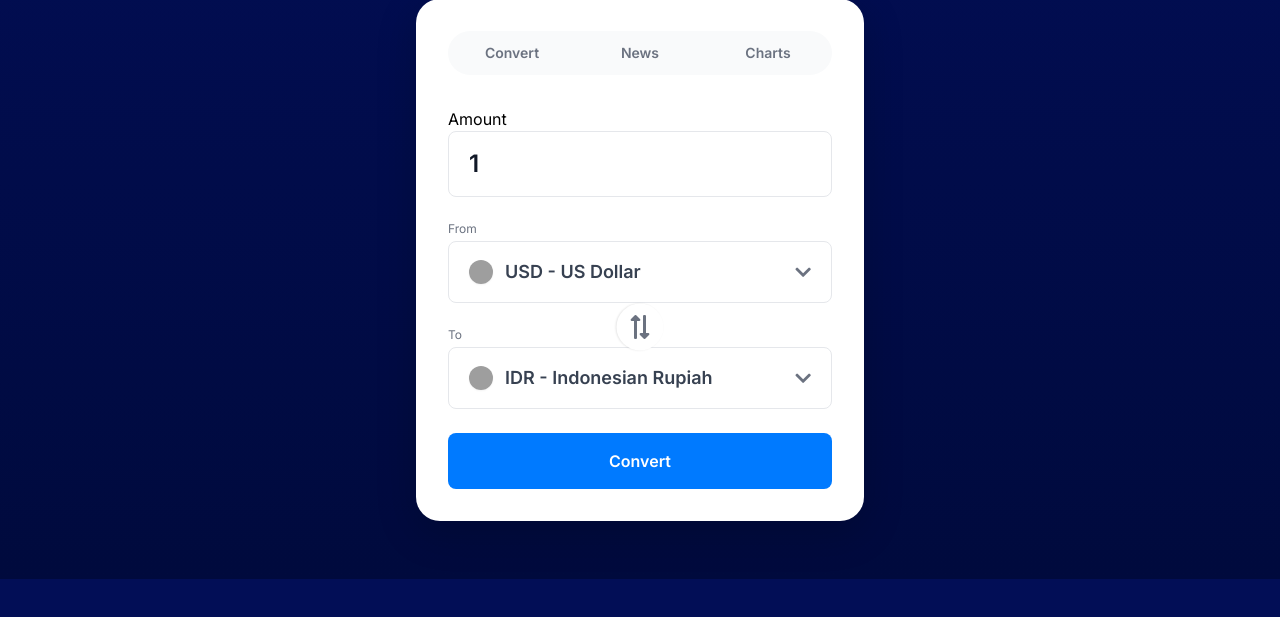
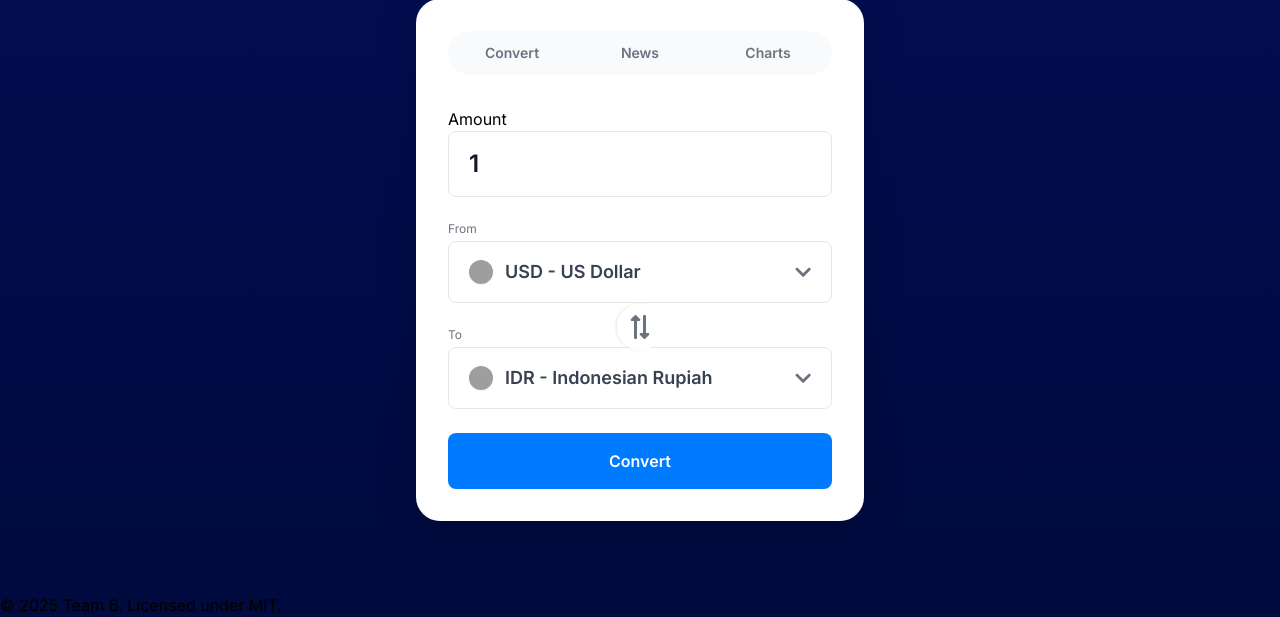
Before and after one commit to Suk1yu/Currency-, a Flask app: page / in a window 1280 px wide. Shown: the part 221-838 px from the top of the page. Before the commit the page ends 800 px from the top, so only its background shows below. Run offline with Flask 3, Linux system fonts and the light colour scheme; some libraries are stand-ins or nearby versions; grey boxes are pictures that could not be loaded.

Commit message:
Update index.html

```diff
--- a/templates/index.html
+++ b/templates/index.html
@@ -3,7 +3,7 @@
 <head>
   <meta charset="UTF-8" />
   <meta name="viewport" content="width=device-width, initial-scale=1" />
-  <title>KuCurrency | Vl</title>
+  <title>KuCurrency | Simple & Fast 😎</title>
   <script src="https://cdn.tailwindcss.com"></script>
   <link
     href="https://cdnjs.cloudflare.com/ajax/libs/font-awesome/5.15.3/css/all.min.css"
@@ -269,5 +269,13 @@
     </section>
   </main>
   <script src="/static/O.js"></script>
+      <footer>
+        <p>
+            <a class="footer-gh" href="https://github.com/Suk1yu" aria-label="GitHub profile" rel="noopener" target="_blank">
+                <i class="fa-brands fa-github"></i>
+            </a>
+        </p>
+        <p>&copy; 2025 Team 6. Licensed under <a class="mit" href="https://opensource.org/licenses/MIT" target="_blank" rel="noopener">MIT</a>.</p>
+      </footer>
 </body>
 </html>
```
